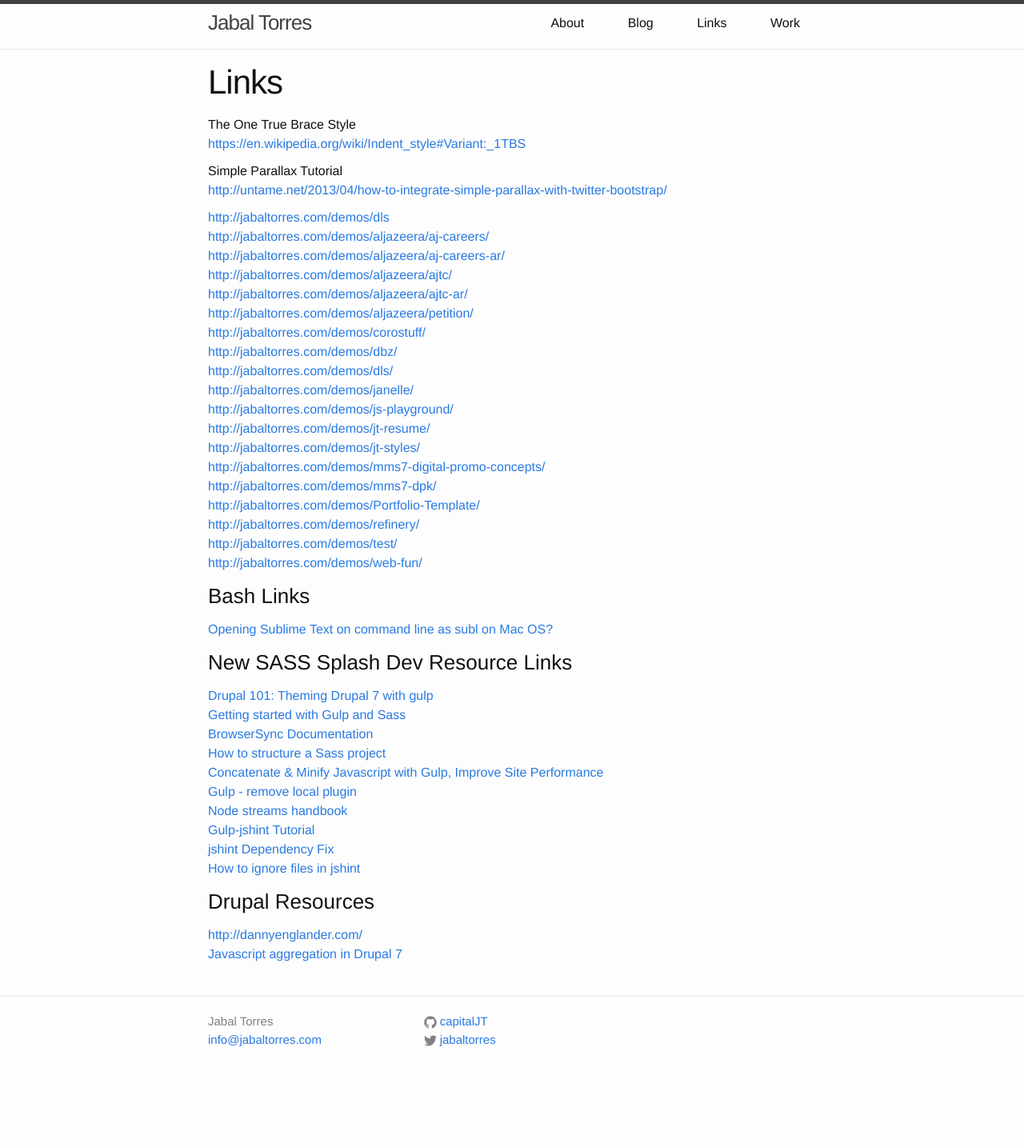
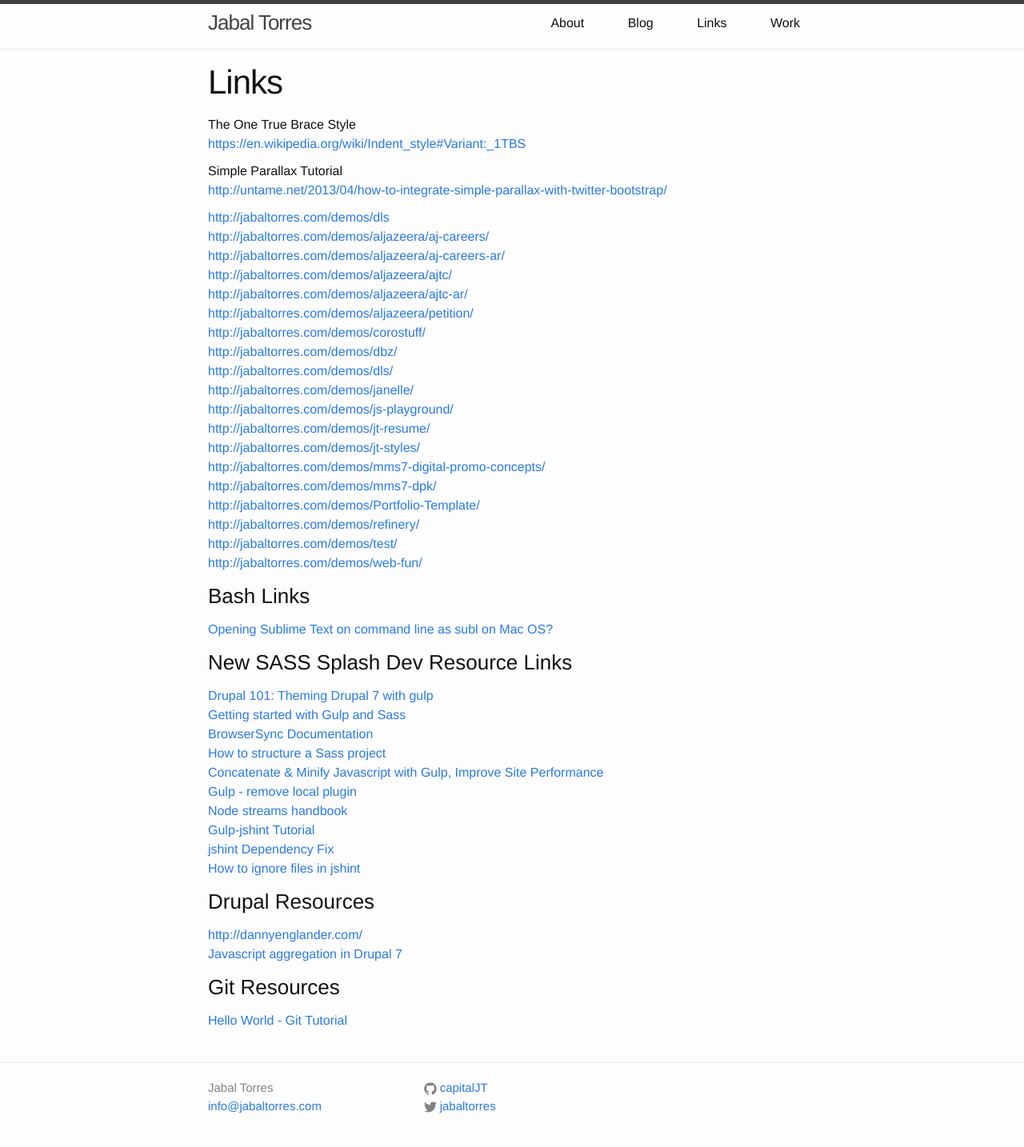
Before and after one commit to capitalJT/capitaljt.github.io, a Jekyll site: the page built from links.md, in a window 1280 px wide. Shown: the whole page at 80% size. Built offline with Jekyll 4.4.1, drawn with Linux system fonts in a browser that asks for light colours; nearby versions of some CDN libraries; a style sheet for code colours, icons or effects is not loaded; before the commit the page ends 1351 px from its top, so only the background shows below that.

Commit message:
Update links.md

```diff
--- a/links.md
+++ b/links.md
@@ -51,3 +51,7 @@
 ### Drupal Resources
 [http://dannyenglander.com/](http://dannyenglander.com/)
 [Javascript aggregation in Drupal 7](https://www.lullabot.com/articles/javascript-aggregation-in-drupal-7)
+
+
+### Git Resources
+[Hello World - Git Tutorial](https://guides.github.com/activities/hello-world/)
```
